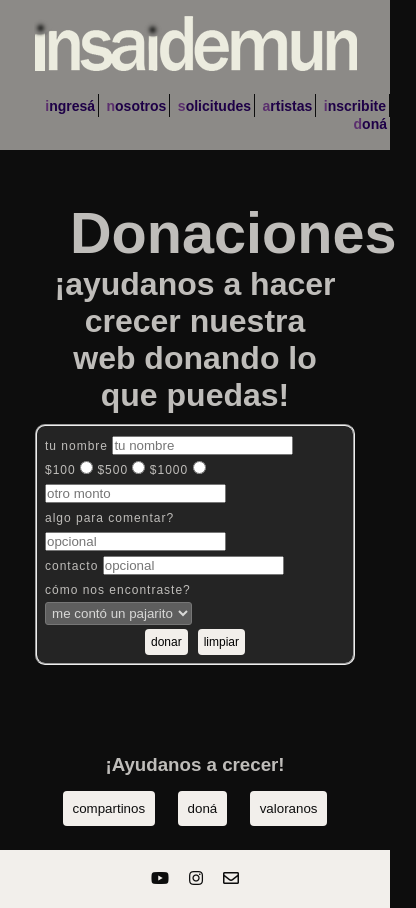
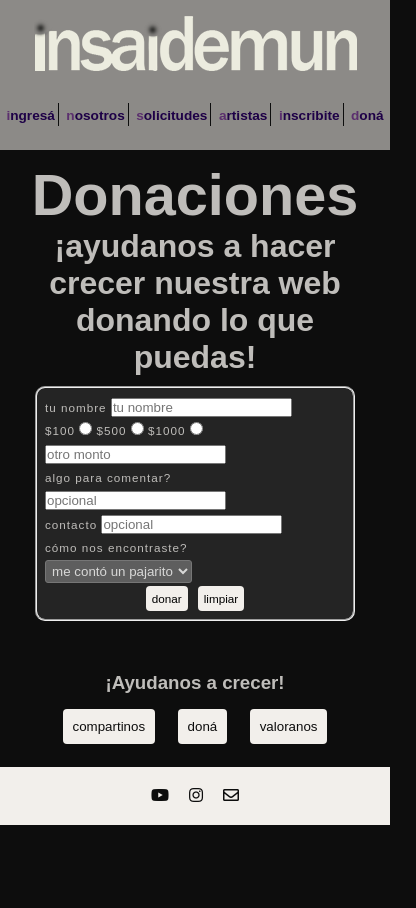
Before and after one commit to barcafran/insaidemun, a website: page dona.html in a window 390 px wide. Shown: the whole page, 416 px wide, since content can reach past the window. After the commit the page ends 844 px from the top, so only its background shows below. Drawn offline with Linux system fonts and the light colour scheme; a web font is replaced by a local one.

Commit message:
Add files via upload

```diff
--- a/scss/_posicionbody.scss
+++ b/scss/_posicionbody.scss
@@ -31,7 +31,7 @@
 
 .bigbox {
     @include centrarbody(center, center, auto);
-    padding: 50px;
+    padding: 3vw;
 
     div h1, h2, h3{
         text-align: center;
--- a/scss/_responsive.scss
+++ b/scss/_responsive.scss
@@ -1,4 +1,4 @@
-@media (max-width: 450px) {
+@media (max-width: 768px) {
     header {
         height: 150px;
 
@@ -15,12 +15,13 @@
 
             .navbar {
                 height: 60px;
+                width: 100%;
                 box-sizing: border-box;
                 margin-top: 5px;
                 align-content: center;
-            }
 
-            .navbar__li{
+
+                li{
                     display: inline;
                     padding: 3px;
                     border-right: 1px solid #0D0D0D;
@@ -30,9 +31,9 @@
                         border-right: none;
                     }
             }
-
-            .navbar__a {
-                font-size: 14px;
+                a {
+                font-size: 3.5vw;
+            }
             }
         }
     }
@@ -43,11 +44,11 @@
         margin: auto;
         flex-direction: column;
         padding: 10%;
-        max-width: 380px;
+        max-width: 360px;
     }
 
     .video {
-        max-width: 380px;
+        max-width: 360px;
         max-height: 214px;
     }
 
@@ -69,13 +70,13 @@
 
     .form__div {
         width: 80%;
-        font-size: 12px;
+        font-size: 3vw;
         margin: auto;
     }
 
 
     .formbtn {
-        font-size: 12px;
+        font-size: 3vw;
         padding: 6px;
         border-radius: 4px;
         margin: 3px 5px 0px 5px;
@@ -87,7 +88,7 @@
         align-content:space-between;
 
         label  {
-            font-size: 12px;
+            font-size: 3vw;
         }
     }
 
@@ -109,19 +110,19 @@
         }
 
         p, span{
-            font-size: 14px;
+            font-size: 3.2vw;
             justify-content: space-between;
         }
 
         img {
             image-rendering: optimizeSpeed;
-            width: 20%;
-            height: 40%;
+            width: 100%;
+            height: auto;
         }
     }
 
     div h1 {
-        font-size: 120%;
+        font-size: 6vw;
 
         span {
             font-size: 150%;
```
Also changed, not shown: index.html (+3 -2 lines), css/style.css, img/gabriel-alberini.jpg, img/juan-quintero.jpg, img/pepe-cibrian.jpg, 1 other file. Lines whose indentation alone changed are shown as unchanged.
